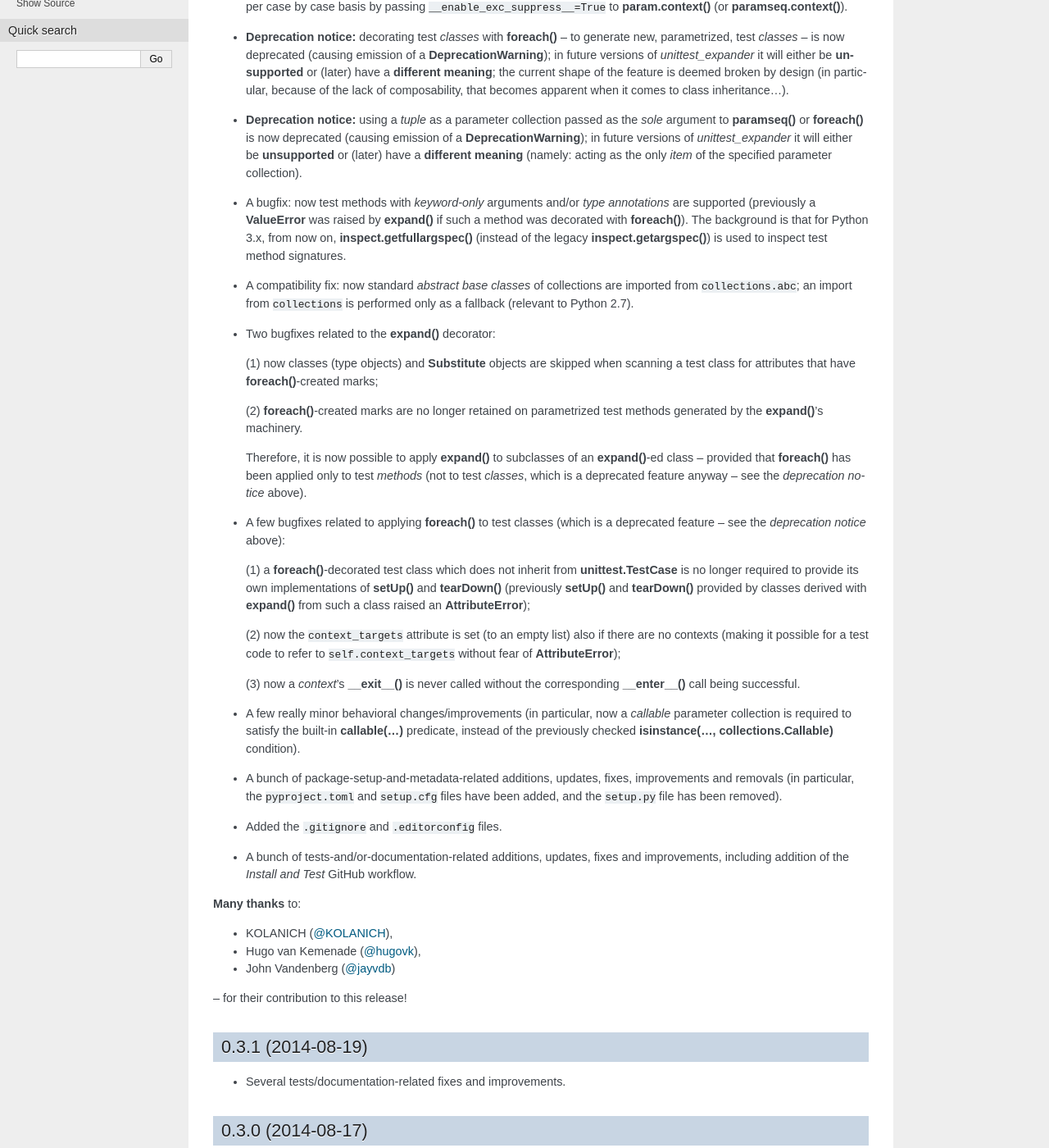
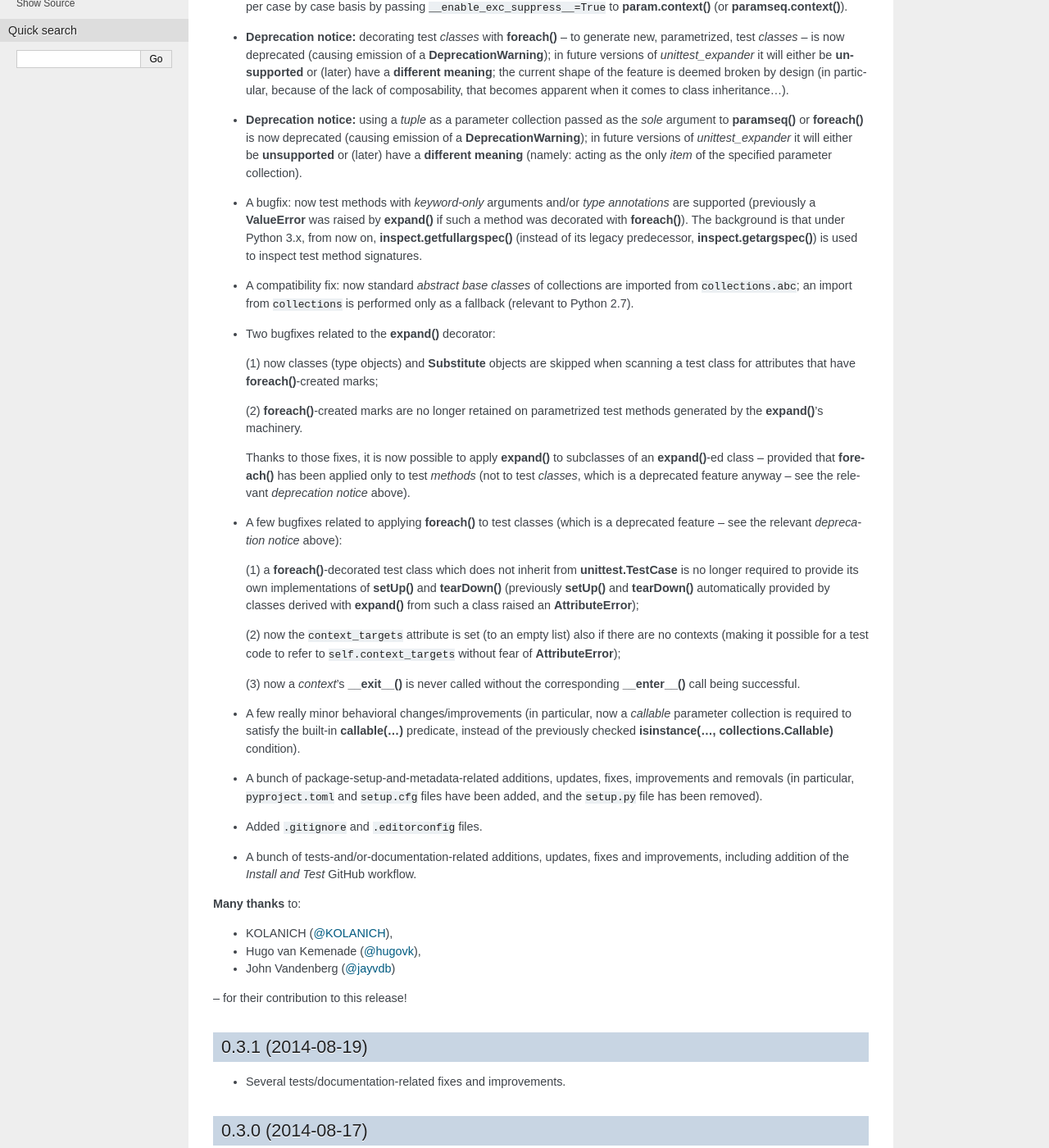
Before and after one commit to zuo/unittest_expander, a Sphinx documentation site: the page built from docs/changes.rst, in a window 1280 px wide and 1400 px high, scrolled down 501 px. Shown: the whole window at 82% size. Built offline with Sphinx 7.4.7, drawn with Linux system fonts in a browser that asks for light colours; some of the changed text lies outside the part shown.

Commit message:
Docs (+ a few comments in code): several improvements/updates/fixes...

```diff
--- a/CHANGES.rst
+++ b/CHANGES.rst
@@ -50,8 +51,8 @@ Changes
 * A bugfix: now test methods with *keyword-only* arguments and/or *type
   annotations* are supported (previously a **ValueError** was raised by
   **expand()** if such a method was decorated with **foreach()**).
-  The background is that for Python 3.x, from now on,
-  **inspect.getfullargspec()** (instead of the legacy
+  The background is that under Python 3.x, from now on,
+  **inspect.getfullargspec()** (instead of its legacy predecessor,
   **inspect.getargspec()**) is used to inspect test method signatures.
 
 * A compatibility fix: now standard *abstract base classes* of
@@ -68,19 +69,22 @@ Changes
   (2) **foreach()**-created marks are no longer retained on
   parametrized test methods generated by the **expand()**'s machinery.
 
-  Therefore, it is now possible to apply **expand()** to subclasses of
-  an **expand()**-ed class -- provided that **foreach()** has been
-  applied only to test *methods* (not to test *classes*, which is a
-  deprecated feature anyway -- see the *deprecation notice* above).
+  Thanks to those fixes, it is now possible to apply **expand()** to
+  subclasses of an **expand()**-ed class -- provided that **foreach()**
+  has been applied only to test *methods* (not to test *classes*, which
+  is a deprecated feature anyway -- see the relevant *deprecation
+  notice* above).
 
 * A few bugfixes related to applying **foreach()** to test classes
-  (which is a deprecated feature -- see the *deprecation notice* above):
+  (which is a deprecated feature -- see the relevant *deprecation
+  notice* above):
 
   (1) a **foreach()**-decorated test class which does not inherit from
   **unittest.TestCase** is no longer required to provide its own
   implementations of **setUp()** and **tearDown()** (previously
-  **setUp()** and **tearDown()** provided by classes derived with
-  **expand()** from such a class raised an **AttributeError**);
+  **setUp()** and **tearDown()** automatically provided by classes
+  derived with **expand()** from such a class raised an
+  **AttributeError**);
 
   (2) now the ``context_targets`` attribute is set (to an empty list)
   also if there are no contexts (making it possible for a test code to
@@ -95,11 +99,11 @@ Changes
   **isinstance(..., collections.Callable)** condition).
 
 * A bunch of package-setup-and-metadata-related additions, updates,
-  fixes, improvements and removals (in particular, the ``pyproject.toml``
+  fixes, improvements and removals (in particular, ``pyproject.toml``
   and ``setup.cfg`` files have been added, and the ``setup.py`` file has
   been removed).
 
-* Added the ``.gitignore`` and ``.editorconfig`` files.
+* Added ``.gitignore`` and ``.editorconfig`` files.
 
 * A bunch of tests-and/or-documentation-related additions, updates,
   fixes and improvements, including addition of the *Install and Test*
```
Also changed, not shown: other parts of CHANGES.rst (+5 -4 lines), docs/reference.rst (+9 -3 lines), unittest_expander.py (+23 -25 lines).
